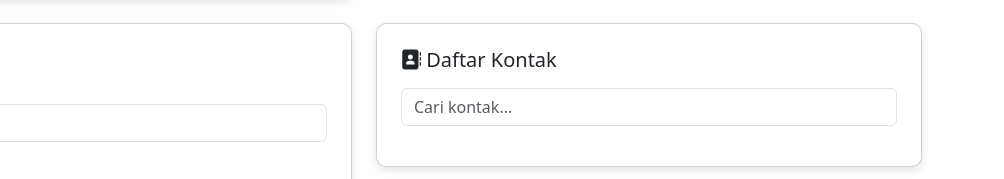
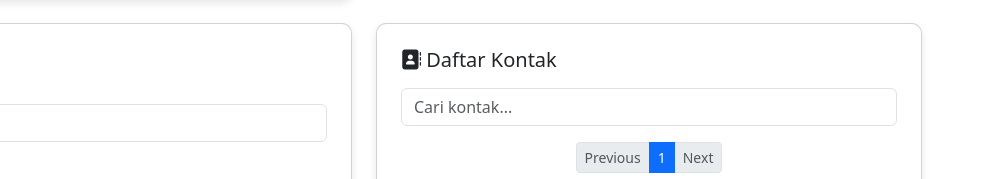
Before and after one commit to emmeril/reminder, a website: page frontend/app.html in a window 1280 px wide. Shown: the part 739-918 px from the top of the page, 276-1280 px from the left. Drawn offline with nearby package versions, Linux system fonts and the light colour scheme; no server answers; sample sign-in values are in the browser's storage.

Commit message:
Update app.html

```diff
--- a/frontend/app.html
+++ b/frontend/app.html
@@ -214,7 +214,7 @@
                                 </div>
                             </template>
                         </div>
-                     <!--   <nav aria-label="Page navigation example" class="mt-3">
+                       <nav aria-label="Page navigation example" class="mt-3">
                             <ul class="pagination justify-content-center pagination-sm">
 
                                 <li class="page-item" :class="{ 'disabled': currentPageContacts === 1 }">
@@ -235,7 +235,7 @@
                                     <button class="page-link" @click="nextPageContacts">Next</button>
                                 </li>
                             </ul>
-                        </nav> -->
+                        </nav>
 
                     </div>
                 </div>
```
